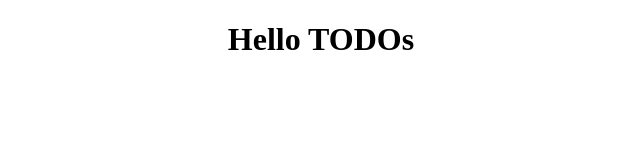
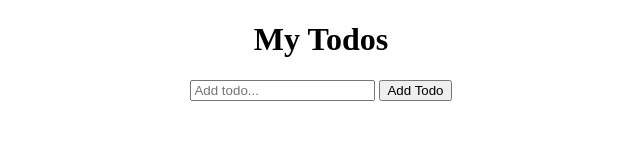
Before and after one commit to 1001hadi/third-SBA, a plain HTML site: page index.html in a window 1280 px wide. Shown: the whole page, without its empty margins (319-959 px from the left). Drawn offline with Linux system fonts and the light colour scheme.

Commit message:
html code writed

```diff
--- a/index.html
+++ b/index.html
@@ -8,6 +8,22 @@
     <title>ToDo List SBA</title>
   </head>
   <body>
-    <h1>Hello TODOs</h1>
+    <div class="container">
+      <h1>My Todos</h1>
+      <form id="todos-form">
+        <div class="todo-input">
+          <input
+            type="text"
+            id="todo-input"
+            minlength="4"
+            placeholder="Add todo..."
+            required
+          />
+          <button id="addBtn" type="submit">Add Todo</button>
+        </div>
+        <p id="isValid-msg" style="color: red"></p>
+      </form>
+      <ul id="todos-list"></ul>
+    </div>
   </body>
 </html>
```
